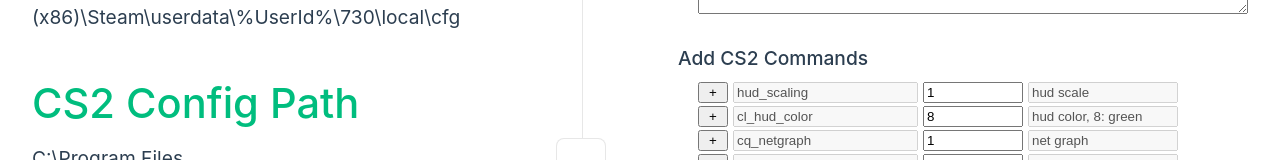
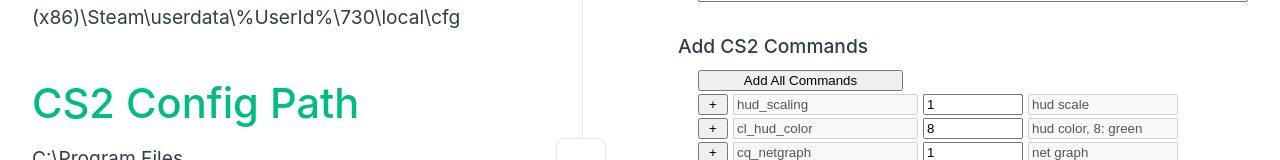
Before and after one commit to WTFender/csgo-cs2-config, a Vue app: page / in a window 1280 px wide. Shown: the part 280-440 px from the top of the page. Built offline with nearby package versions, Linux system fonts and the light colour scheme; what vue-diff would draw is missing.

Commit message:
all cmds

```diff
--- a/src/components/ConfigConverter.vue
+++ b/src/components/ConfigConverter.vue
@@ -36,6 +36,9 @@
     DownloadIcon,
   },
   computed: {
+    includesAllCommands() {
+      return this.rec_commands.every((cmd) => this.download.includes(cmd.new));
+    },
     isDarkMode() {
       if (
         window.matchMedia &&
@@ -50,6 +53,20 @@
     },
   },
   methods: {
+    removeAllCommands() {
+      this.rec_commands.forEach((cmd) => {
+        if (this.download.includes(cmd.new)) {
+          this.removeAddedCommand(cmd);
+        }
+      });
+    },
+    addAllCommands() {
+      this.rec_commands.forEach((cmd) => {
+        if (!this.download.includes(cmd.new)) {
+          this.addCommand(cmd);
+        }
+      });
+    },
     removeAddedCommand(cmd){
       this.added_commands = this.added_commands.filter((c) => c.new !== cmd.new);
     },
@@ -166,6 +183,11 @@
 
   <Config :active="false">
     <template #heading>Add CS2 Commands</template>
+    <button type="button" style="margin-left: 20px; width: 205px;"
+        @click="includesAllCommands ? removeAllCommands() : addAllCommands()"
+      >
+        {{ includesAllCommands ? 'Remove All Commands' : 'Add All Commands' }}
+      </button>
     <div v-for="cmd in rec_commands" :key="cmd.old">
       <button type="button" style="margin-left: 20px; width: 30px;"
         @click="download.includes(cmd.new) ? removeAddedCommand(cmd) : addCommand(cmd)"
```
